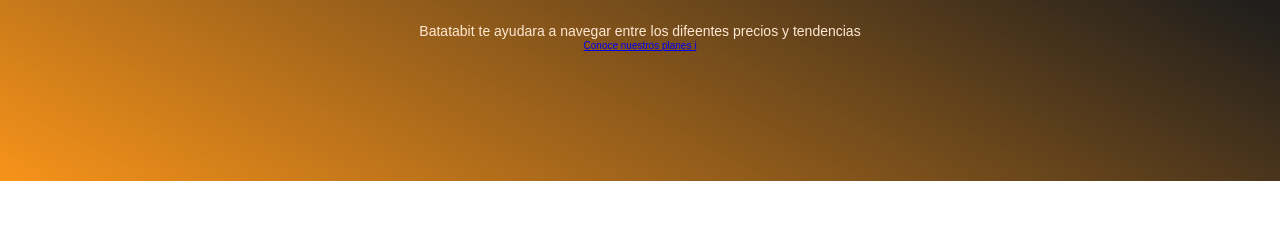
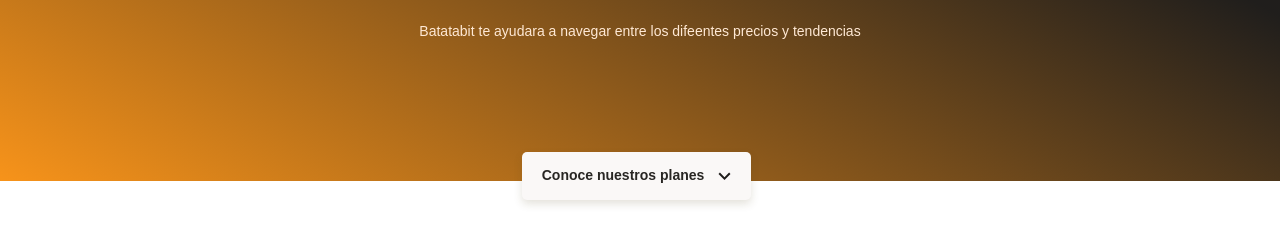
Before and after one commit to areyesdev1/Batatabit-Mobile-First, a plain HTML site: page index.html in a window 1280 px wide. Shown: the part 153-398 px from the top of the page. Drawn offline with Linux system fonts and the light colour scheme.

Commit message:
ultimos estilos fantantes de header boton

```diff
--- a/css/style.css
+++ b/css/style.css
@@ -72,3 +72,30 @@ header img {
   line-height: 1.8rem;
   color: var(--soft-orange);
 }
+/*Estilos boton*/
+.header--title-container .header--button {
+  position: absolute;
+  left: calc(50% - 118px);
+  top: 270px;
+  display: block;
+  margin-top: 35px;
+  padding: 15px;
+  width: 229px;
+  height: 48px;
+  background-color: var(--off-white);
+  /*sombra*/
+  box-shadow: 0px 4px 8px rgba(89, 73, 30, 0.16);
+  border: none;
+  border-radius: 5px;
+  font-size: 1.4rem;
+  font-weight: bold;
+  text-decoration: none;
+  color: var(--black);
+}
+.header--button span {
+  display: inline-block;
+  width: 13px;
+  height: 8px;
+  margin-left: 10px;
+  background-image: url("../assets/icons/down-arrow.svg");
+}
--- a/index.html
+++ b/index.html
@@ -20,8 +20,8 @@
           tendencias
         </p>
         <a href="http://" class="header--button"
-          >Conoce nuestros planes <span>i</span></a
-        >
+          >Conoce nuestros planes <span></span
+        ></a>
       </div>
     </header>
     <main>
```
